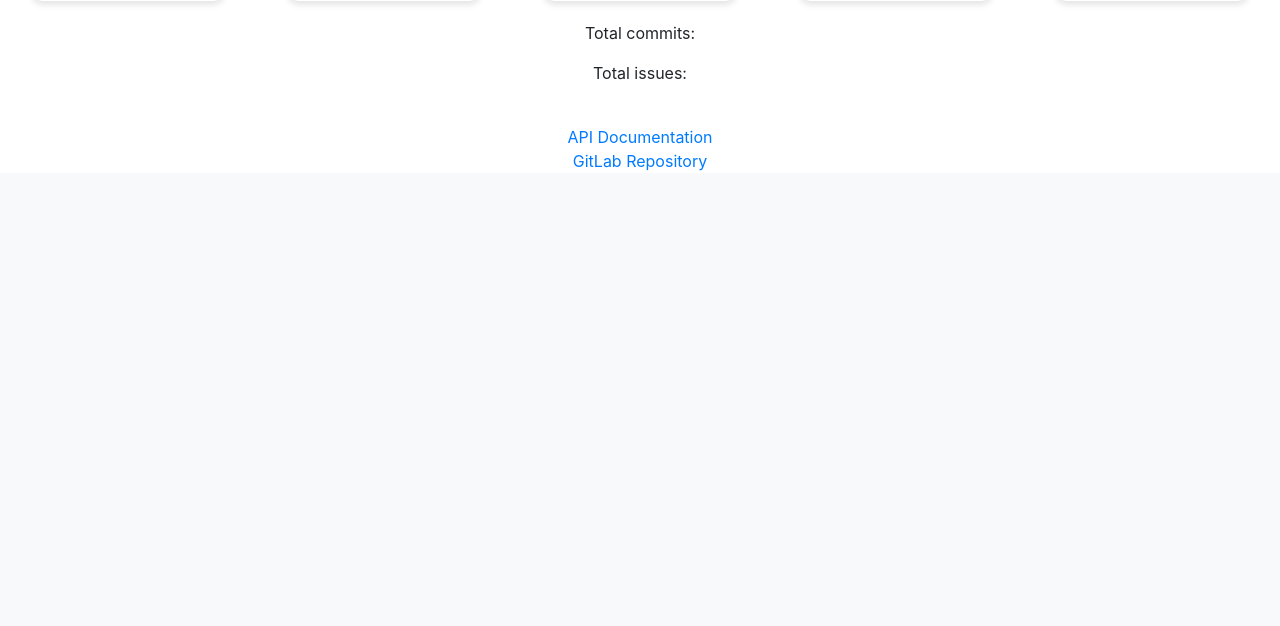
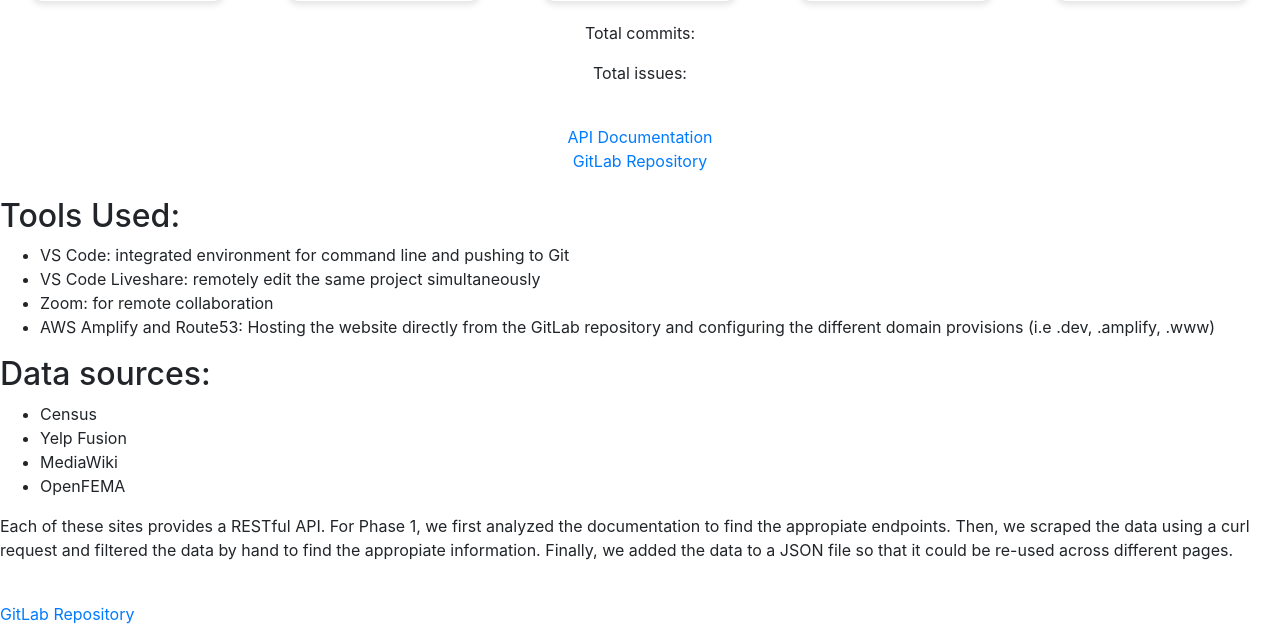
Before and after one commit to shreyanak/stormshelters, a Python web app: template templates/about.html in a window 1280 px wide. Shown: the part 939-1565 px from the top of the page. Before the commit the page ends 1110 px from the top, so only its background shows below. Run offline with Jinja, Linux system fonts and the light colour scheme; the template is opened without the code that fills it, so the values that code supplies are empty.

Commit message:
updates to the information presented in about.html

```diff
--- a/templates/about.html
+++ b/templates/about.html
@@ -222,5 +222,27 @@
         <a href="https://gitlab.com/cs373-group5/stormshelters">GitLab Repository</a>
     </div>
 
+    <div class="text-left">
+        <br>
+        <h2>Tools Used:</h2>
+        <ul>
+            <li>VS Code: integrated environment for command line and pushing to Git</li>
+            <li>VS Code Liveshare: remotely edit the same project simultaneously</li>
+            <li>Zoom: for remote collaboration</li>
+            <li>AWS Amplify and Route53: Hosting the website directly from the GitLab repository and configuring the different domain provisions (i.e .dev, .amplify, .www)</li>
+        </ul>
+
+        <h2>Data sources:</h2>
+        <ul>
+            <li a href="https://census.gov">Census</li>
+            <li a href="https://fusion.yelp.com">Yelp Fusion</li>
+            <li a href="https://www.mediawiki.org/wiki/API:Main_page">MediaWiki</li>
+            <li a href="https://www.fema.gov/about/reports-and-data/openfema">OpenFEMA</li>
+        </ul>
+        <p>Each of these sites provides a RESTful API. For Phase 1, we first analyzed the documentation to find the appropiate endpoints. Then, we scraped the data using a curl request and filtered the data by hand to find the appropiate information. Finally, we added the data to a JSON file so that it could be re-used across different pages.</p>
+        <br>
+        <a href="https://gitlab.com/cs373-group5/stormshelters">GitLab Repository</a>
+    </div>
+
 </body>
 </html>
```
Also changed, not shown: Proposal.md (+3 -7 lines).
